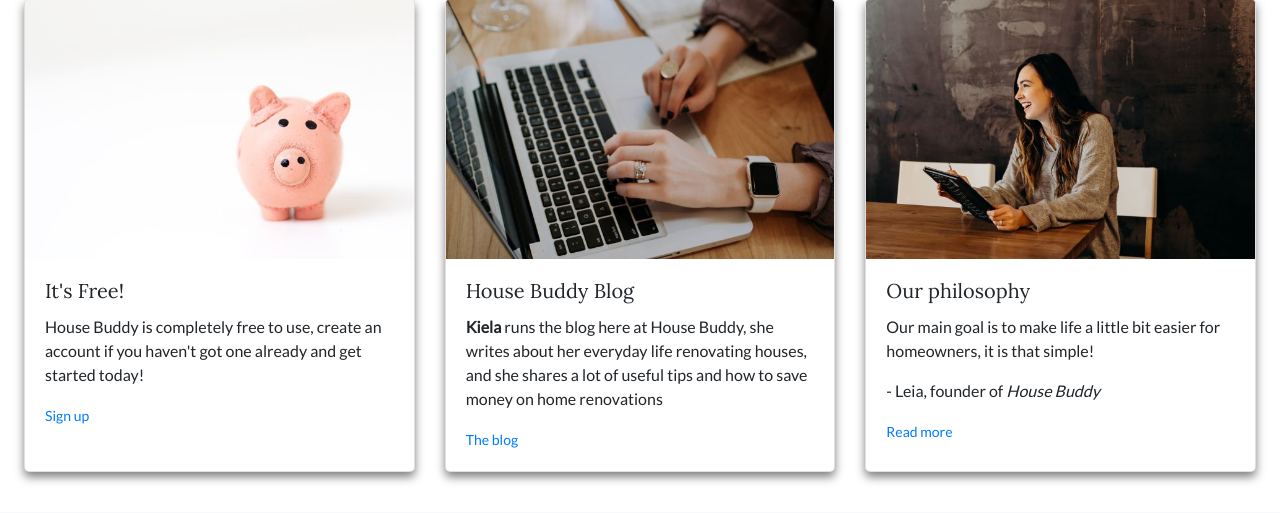
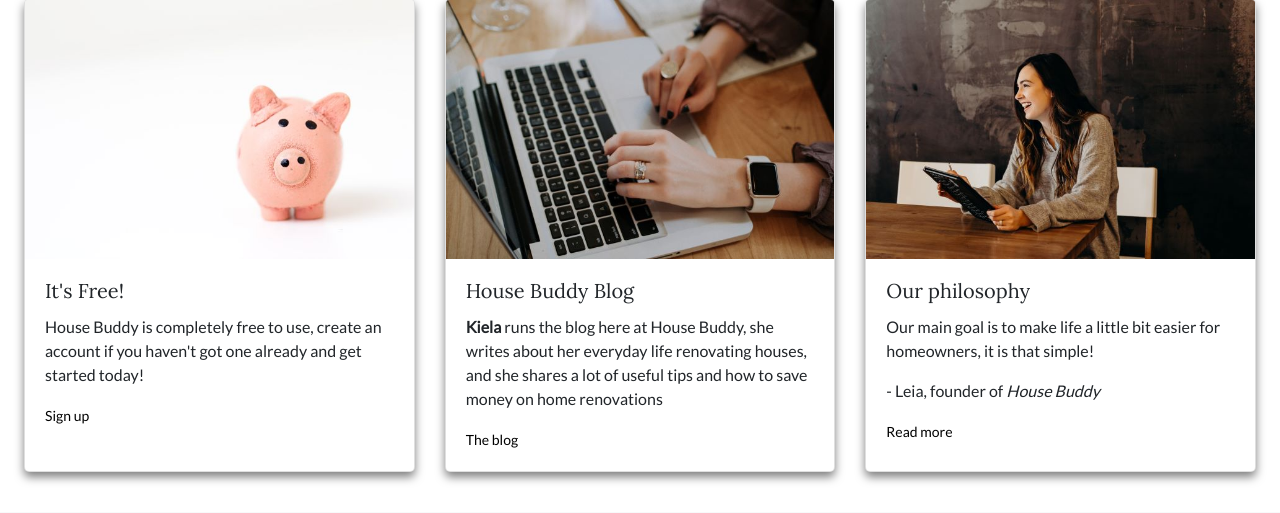
Before and after one commit to Ajn0r/house-buddy, a Django app: page / in a window 1280 px wide. Shown: the part 890-1403 px from the top of the page. Run offline with Django 3.2, Linux system fonts and the light colour scheme; some libraries are stand-ins or nearby versions.

Commit message:
add a color class to links on homepage

```diff
--- a/templates/index.html
+++ b/templates/index.html
@@ -13,9 +13,9 @@
         accessed from your page.
       </p>
       <p class="lead mt-4">
-        <a class="btn btn-primary btn-lg mb-2" href="{% url 'about' %}" role="button">Learn more</a>
+        <a class="btn btn-primary btn-lg mb-2 a-color" href="{% url 'about' %}" role="button">Learn more</a>
         {% if not user.is_authenticated %}
-        <a class="btn btn-primary btn-lg mb-2" href="{% url 'account_signup' %}" role="button">Sign up</a>
+        <a class="btn btn-primary btn-lg mb-2 a-color" href="{% url 'account_signup' %}" role="button">Sign up</a>
         {% endif %}
 
       </p>
@@ -33,14 +33,14 @@
         <h5 class="card-title">Make it your own!</h5>
         <p class="card-text">You can create as many categories as you need, get those receipts organized today!
           </p>
-        <p class="card-text"><small class="text-muted"><a href="{% url 'mypage' %}" aria-label="click on this to go to your user page">Go to my page</a></small></p>
+        <p class="card-text"><small class="text-muted"><a href="{% url 'mypage' %}" class="a-color" aria-label="click on this to go to your user page">Go to my page</a></small></p>
         {% else %}
         <img class="card-img-top" src="{% static 'images/piggy-bank.jpg' %}" alt="a image of a piggy bank">
         <div class="card-body">
           <h5 class="card-title">It's Free!</h5>
           <p class="card-text">House Buddy is completely free to use, create an account if you haven't got one already and
           get started today!</p>
-          <p class="card-text"><small class="text-muted"><a href="{% url 'account_signup' %}" aria-label="Click on this to go to the sign up page">Sign up</a></small></p>
+          <p class="card-text"><small class="text-muted"><a href="{% url 'account_signup' %}" class="a-color" aria-label="Click on this to go to the sign up page">Sign up</a></small></p>
 
       {% endif %}
     </div>
@@ -51,7 +51,7 @@
         <h5 class="card-title">House Buddy Blog</h5>
         <p class="card-text"><strong>Kiela</strong> runs the blog here at House Buddy, she writes about her everyday
           life renovating houses, and she shares a lot of useful tips and how to save money on home renovations</p>
-        <p class="card-text"><small class="text-muted"><a href="{% url 'blog' %}">The blog</a></small></p>
+        <p class="card-text"><small class="text-muted"><a href="{% url 'blog' %}" class="a-color">The blog</a></small></p>
       </div>
     </div>
     <div class="card box">
@@ -60,7 +60,7 @@
         <h5 class="card-title">Our philosophy</h5>
         <p class="card-text">Our main goal is to make life a little bit easier for homeowners, it is that simple!</p>
         <p>- Leia, founder of <cite title="Source Title">House Buddy</cite></p>
-        <p class="card-text"><small class="text-muted"><a href="{% url 'about' %}" aria-label="go to about page to read more">Read more</a></small></p>
+        <p class="card-text"><small class="text-muted"><a href="{% url 'about' %}" aria-label="go to about page to read more" class="a-color">Read more</a></small></p>
       </div>
     </div>
   </div>
```
